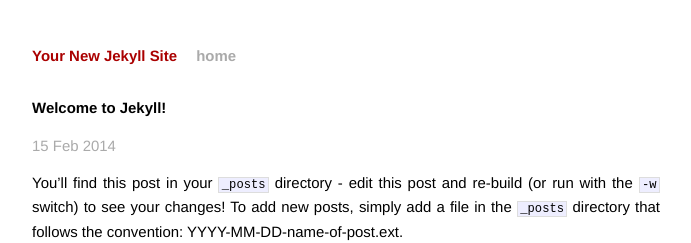
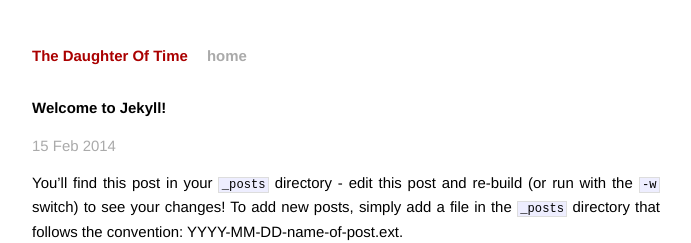
Before and after one commit to poorichard/poorichard.github.io, a Jekyll site: the page built from _posts/2014-02-15-welcome-to-jekyll.markdown, in a window 1280 px wide. Shown: the top 243 px of the page, without its empty margins (294-985 px from the left). Built offline with Jekyll 4.4.1, drawn with Linux system fonts in a browser that asks for light colours; Markdown is read by kramdown in place of the engine named in the settings.

Commit message:
change site name

```diff
--- a/_config.yml
+++ b/_config.yml
@@ -1,3 +1,3 @@
-name: Your New Jekyll Site
+name: The Daughter Of Time
 markdown: redcarpet
 pygments: true
```
